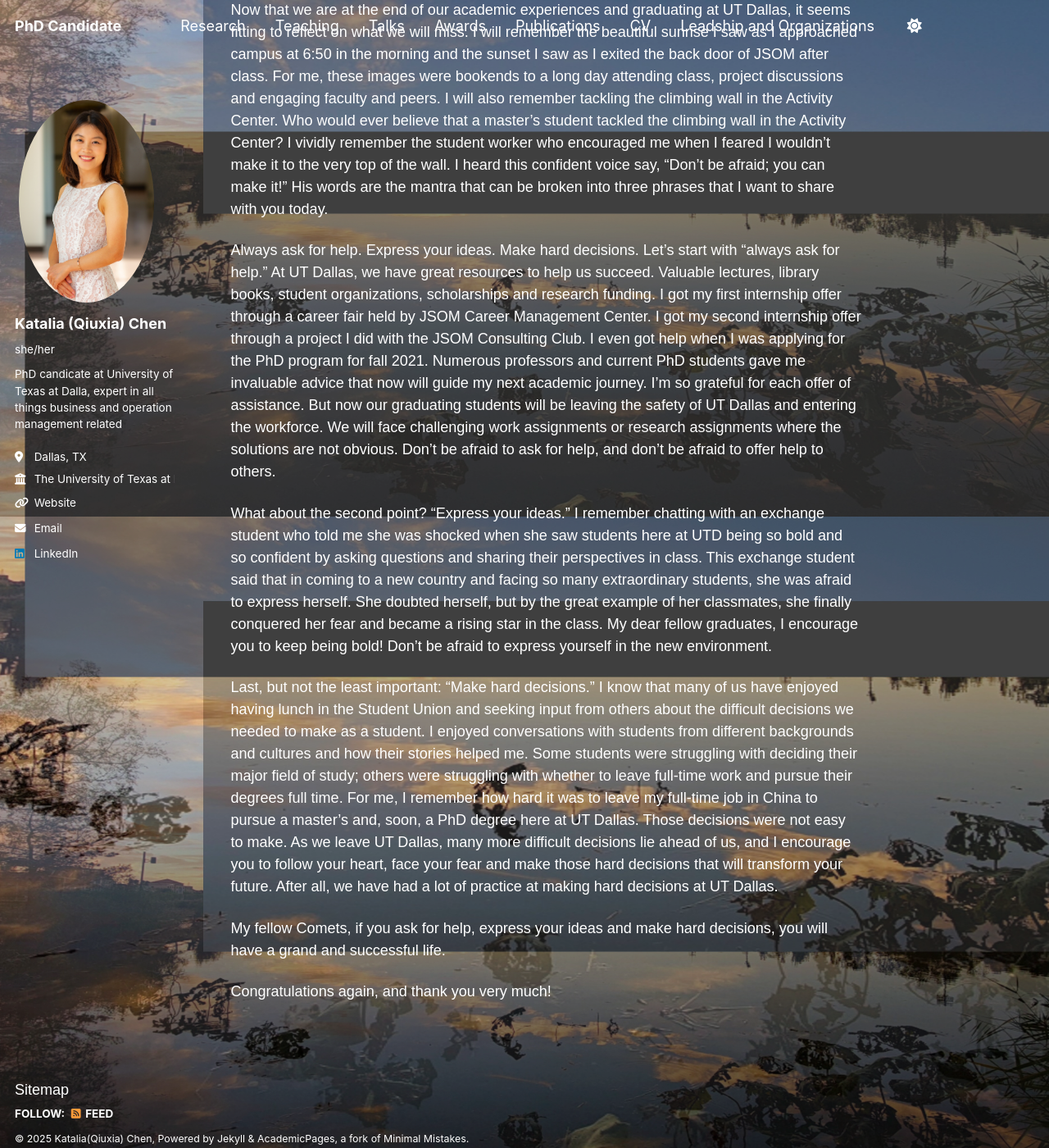
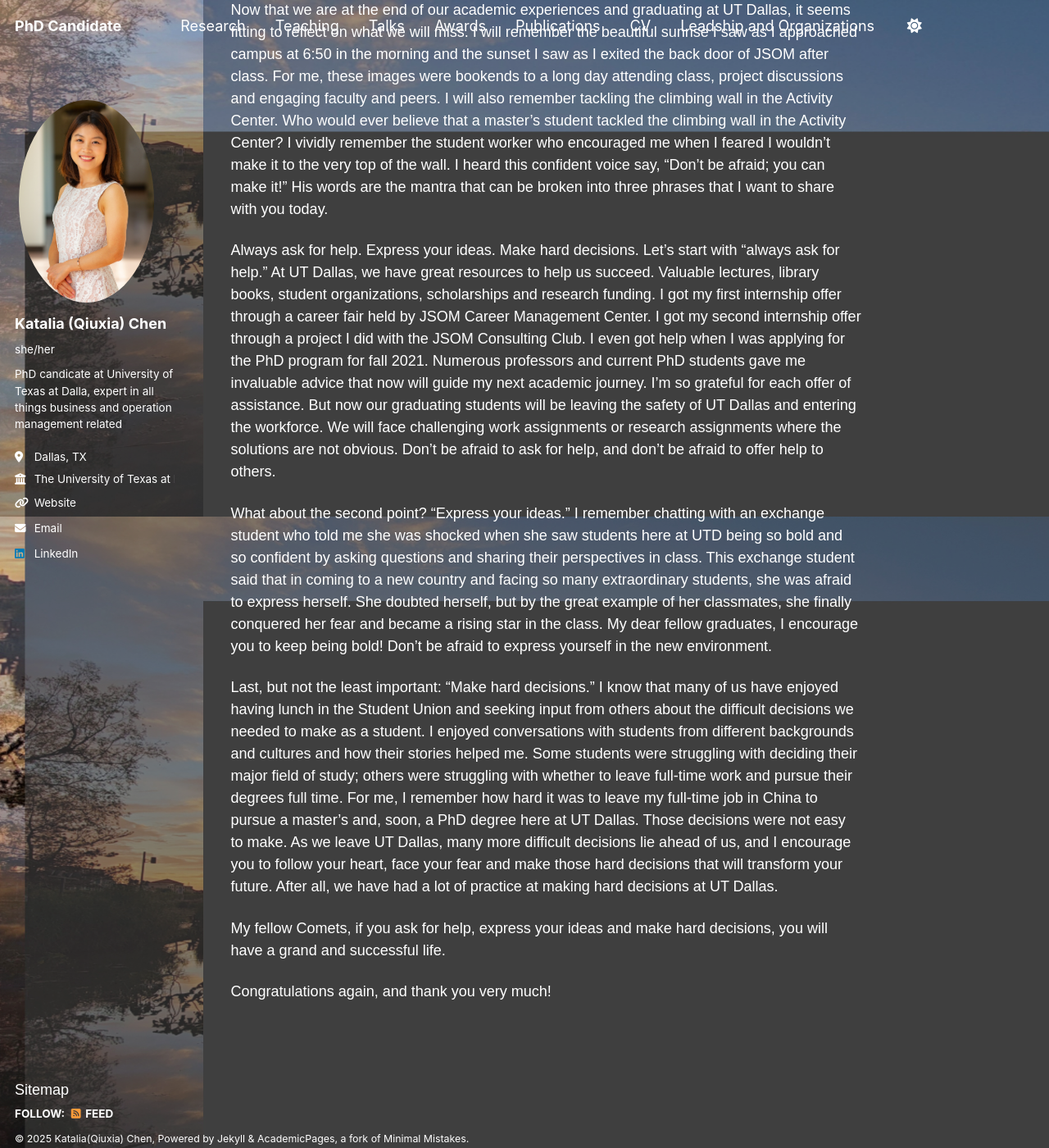
Before and after one commit to qxc2/Katalia_Qiuxia_Chen_v1, a Jekyll site: the page built from _pages/about.md, in a window 1280 px wide and 1400 px high, scrolled down 270 px. Shown: the whole window at 82% size. Built offline with Jekyll 4.4.1, drawn with Linux system fonts in a browser that asks for light colours.

Commit message:
Update main.scss

```diff
--- a/assets/css/main.scss
+++ b/assets/css/main.scss
@@ -34,7 +34,7 @@
     "vendor/magnific-popup/magnific-popup";
 body {
   position: relative;
-  background-image: url("https://sp112358.github.io/Katalia_Qiuxia_Chen_2/assets/7.jpg");
+  background-image: url("https://sp112358.github.io/Katalia_Qiuxia_Chen_2/assets/6.jpg");
   background-size: cover;
   background-position: center;
   background-attachment: fixed;
@@ -49,7 +49,7 @@
   left: 0;
   width: 100%;
   height: 100%;
-  background-image: url("https://sp112358.github.io/Katalia_Qiuxia_Chen_2/assets/7.jpg");
+  background-image: url("https://sp112358.github.io/Katalia_Qiuxia_Chen_2/assets/6.jpg");
   background-size: cover;
   background-position: center;
   background-attachment: fixed;
```
